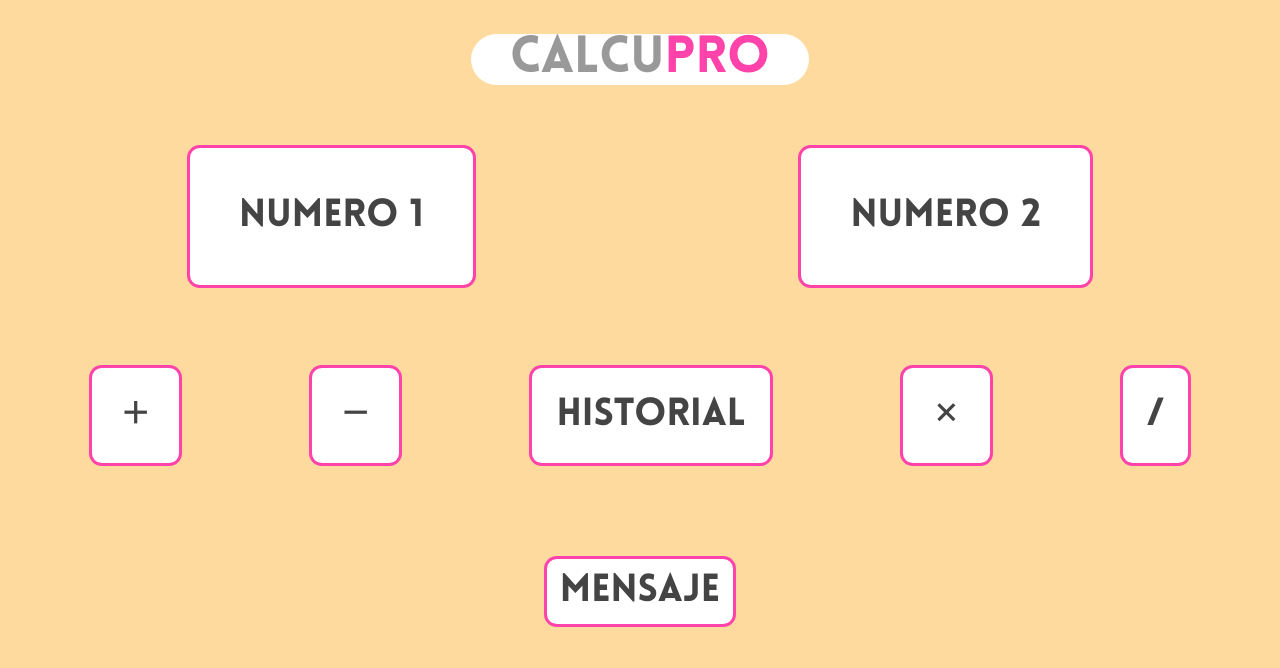
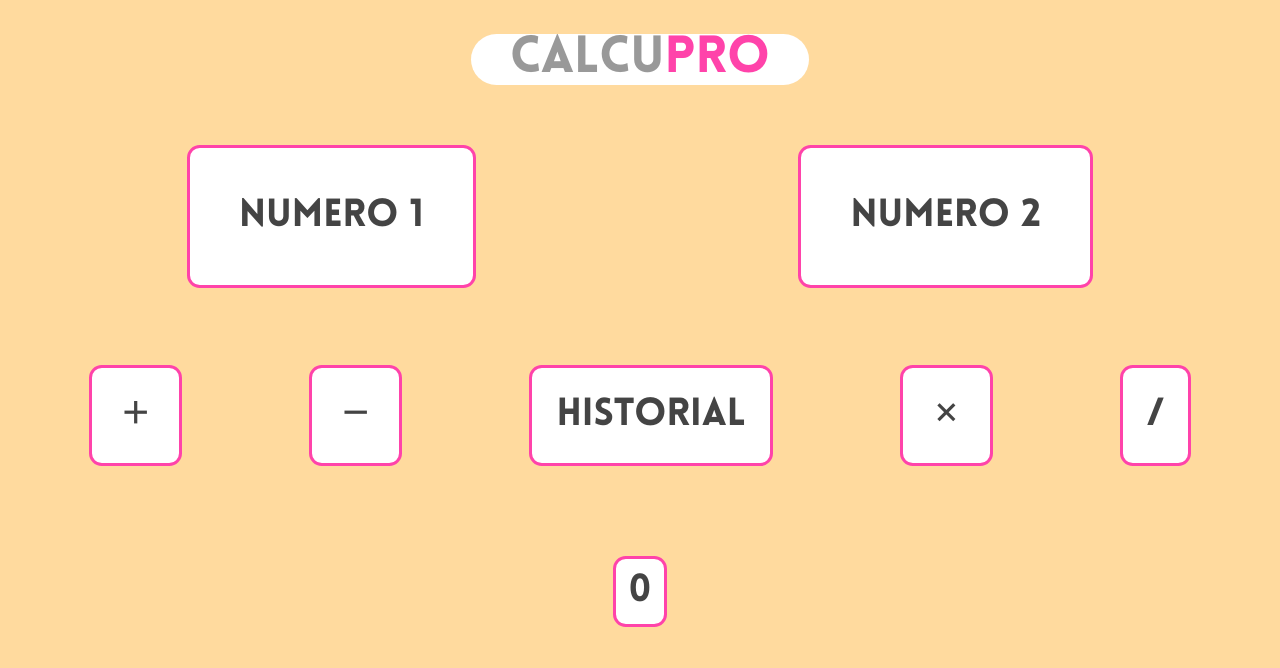
Before and after one commit to jsamiju13/CalcuPro, a plain HTML site: page index.html in a window 1280 px wide. Drawn offline with nearby package versions, Linux system fonts and the light colour scheme.

Commit message:
actualización menor

```diff
--- a/estilos.css
+++ b/estilos.css
@@ -11,7 +11,7 @@
 }
 
 *{
-    font-family: "Lovelo", sans-serif;
+    font-family: 'Lovelo', sans-serif;
     transition: all 0.5s ease-out;
 
 }
@@ -126,9 +126,6 @@ h3{
         margin-bottom: 20%;
     }
 
-    .mensaje{
-
-    }
     button{
         font-size: 6vw;
         border-width: 0.8vw;
@@ -139,8 +136,6 @@ h3{
     }
 }
 
-
-
 @font-face {
     font-family: 'Lovelo';
     src: url('Fuentes/Lovelo/Lovelo\ Black.otf') format('opentype'),
--- a/funciones.js
+++ b/funciones.js
@@ -66,8 +66,6 @@ function calcular(opcion){
     let num2 = parseFloat(botonN2.textContent);
     let res = 0;
 
-
-
     if (opcion == 1){
         res = (+num1+ +num2)
     }else{
@@ -96,8 +94,4 @@ function calcular(opcion){
         }
     }
 
-
-
-
-
 }
--- a/index.html
+++ b/index.html
@@ -30,7 +30,7 @@
         <center>
             <div class="mensaje">
                 <div>
-                    <h3 id="texto">mensaje</h3>
+                    <h3 id="texto">0</h3>
                 </div>
             </div>
         </center>
```
